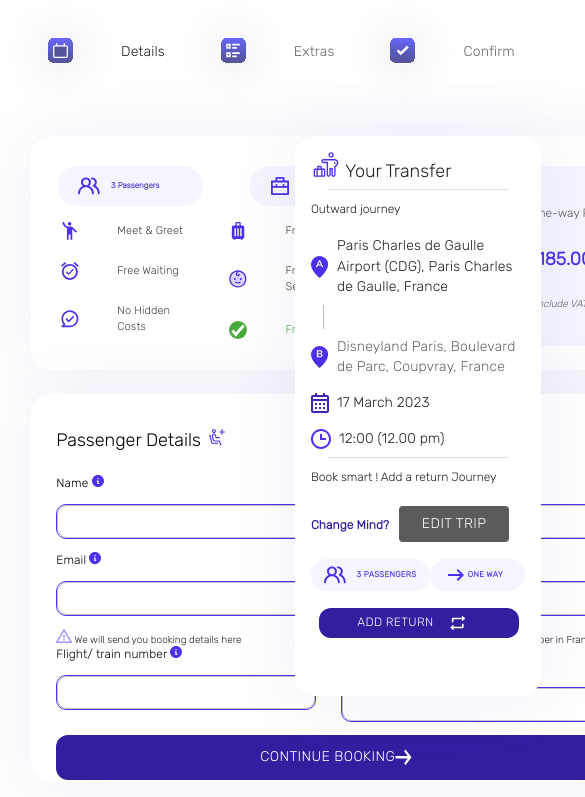
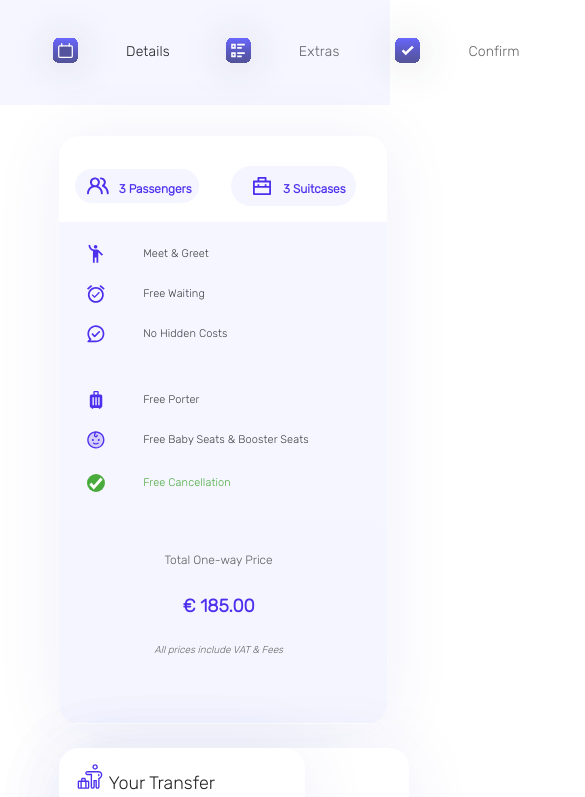
Before and after one commit to issa1997/Paris-flex-dev, a React (Create React App) app in the folder client/: page / in a window 390 px wide. Shown: the top 797 px of the page, 585 px wide, since content can reach past the window. Built offline with nearby package versions, Linux system fonts and the light colour scheme.

Commit message:
responsive changes

```diff
--- a/client/src/components/passenger-detail-summary/index.css
+++ b/client/src/components/passenger-detail-summary/index.css
@@ -43,7 +43,8 @@ font-weight: 700 !important;
 .icon-styles{
   width: 22px !important;
 }
-.text-style {
+.text-styles {
+  font-size: 12px !important;
   margin-left: 5px;
   vertical-align: middle;
   margin-top: 5px;
@@ -99,3 +100,38 @@ font-weight: 700 !important;
   color: #676767;
   font-style: italic;
 }
+@media (max-width: 768px) {
+  .card-styles.css-bhp9pd-MuiPaper-root-MuiCard-root  {
+    width: 300px !important;
+    height: 480px !important;
+    text-align: center;
+  }
+  .price-box {
+    display: inline-block;
+    margin: 0 auto;
+    width: 105%;
+    height:135%;
+    padding: 0;
+  }
+  .list-view-styles{
+    background: #F5F6FF;
+    display: inline-block;
+    margin: 0% auto !important;
+    width: 130% !important;
+    height: 89%;
+  }
+  .passengers{
+    display: inline-block;
+    width: 110px !important;
+    font-size: 11px !important;
+    padding: 7px;
+  }
+  .suitcase{
+    display: inline-block;
+    width: 100px !important;
+    font-size: 11px !important;
+  }
+  .passenger-div-styles{
+    margin-bottom: 5% !important;
+  }
+}
--- a/client/src/components/passenger-detail-summary/index.tsx
+++ b/client/src/components/passenger-detail-summary/index.tsx
@@ -24,17 +24,22 @@ const PassengerDetailSummary: React.FC = () => {
   return (
     <Card className="card-styles">
       <Grid container spacing={3}>
-        <Grid xs={9}>
-          <Badge className="box-styles passengers">
-            <Passengers className="icon-styles"/> <span className="text-style">3 Passengers</span>
-          </Badge>
-          <Badge className="box-styles suitcase">
-            <Suitcase className="icon-styles"/> <span className="text-style">3 Suitcases</span>
-          </Badge>
-          <Grid container spacing={1} className="list-view-styles">
-            <Grid xs={5}>
+        <Grid xs={12} md={9} sm={9}>
+          <div className="passenger-div-styles">
+            <Badge className="box-styles passengers">
+              <Passengers className="icon-styles" />{" "}
+              <span className="text-styles">3 Passengers</span>
+            </Badge>
+            <Badge className="box-styles suitcase">
+              <Suitcase className="icon-styles" />{" "}
+              <span className="text-styles">3 Suitcases</span>
+            </Badge>
+          </div>
+
+          <Grid container spacing={0} className="list-view-styles">
+            <Grid xs={12} md={5} sm={5}>
               <List>
-                <ListItem className='list-spacing'>
+                <ListItem className="list-spacing">
                   <ListItemButton>
                     <ListItemIcon>
                       <MeetNGreet />
@@ -42,7 +47,7 @@ const PassengerDetailSummary: React.FC = () => {
                     <ListItemText primary="Meet & Greet" />
                   </ListItemButton>
                 </ListItem>
-                <ListItem className='list-spacing'>
+                <ListItem className="list-spacing">
                   <ListItemButton>
                     <ListItemIcon>
                       <FreeWaiting />
@@ -50,7 +55,7 @@ const PassengerDetailSummary: React.FC = () => {
                     <ListItemText primary="Free Waiting" />
                   </ListItemButton>
                 </ListItem>
-                <ListItem className='list-spacing'>
+                <ListItem className="list-spacing">
                   <ListItemButton>
                     <ListItemIcon>
                       <HiddenCosts />
@@ -60,9 +65,9 @@ const PassengerDetailSummary: React.FC = () => {
                 </ListItem>
               </List>
             </Grid>
-            <Grid xs={7}>
+            <Grid xs={12} md={7} sm={7}>
               <List>
-                <ListItem className='list-spacing-style'>
+                <ListItem className="list-spacing-style">
                   <ListItemButton>
                     <ListItemIcon>
                       <FreePorter />
@@ -70,7 +75,7 @@ const PassengerDetailSummary: React.FC = () => {
                     <ListItemText primary="Free Porter" />
                   </ListItemButton>
                 </ListItem>
-                <ListItem className='list-spacing-style'>
+                <ListItem className="list-spacing-style">
                   <ListItemButton>
                     <ListItemIcon>
                       <Seats />
@@ -78,7 +83,7 @@ const PassengerDetailSummary: React.FC = () => {
                     <ListItemText primary="Free Baby Seats & Booster Seats" />
                   </ListItemButton>
                 </ListItem>
-                <ListItem className='list-spacing-style'>
+                <ListItem className="list-spacing-style">
                   <ListItemButton sx={{ paddingTop: "0px" }}>
                     <ListItemIcon>
                       <FreeCancel />
@@ -93,7 +98,7 @@ const PassengerDetailSummary: React.FC = () => {
           </Grid>
         </Grid>
 
-        <Grid xs={3}>
+        <Grid xs={12} md={3} sm={3}>
           <Box className="price-box">
             <p className="trip-detail-style">Total One-way Price</p>
             <h4 className="trip-price-style">€ 185.00</h4>
--- a/client/src/components/passenger-details-form/index.css
+++ b/client/src/components/passenger-details-form/index.css
@@ -59,3 +59,28 @@
   line-height: 16px !important;
   color: #000000 !important;
 }
+@media (max-width: 768px) {
+  .passenger-detail-card-style.css-bhp9pd-MuiPaper-root-MuiCard-root {
+    width: 300px !important;
+    height: 700px !important;
+  }
+  .submit-styles.css-1e6y48t-MuiButtonBase-root-MuiButton-root {
+    position: absolute;
+    color: #ffffff;
+    width: 260px !important;
+    height: 45px;
+    background: #341ea0;
+    border-radius: 12px;
+    font-size: 12px !important;
+  }
+  .submit-icon-style{
+    margin: 1% 5% !important;
+    width: 15px;
+  }
+  .warning-text{
+    font-size: 10px;
+    margin: 0;
+    width: 155%;
+  }
+
+}
--- a/client/src/components/passenger-details-form/index.tsx
+++ b/client/src/components/passenger-details-form/index.tsx
@@ -29,7 +29,7 @@ const PassengerDetails: React.FC<{
         </Typography>
         <Box component="form" autoComplete="off">
           <Grid container className="form-styles">
-            <Grid xs={6} md={6} sm={6} columnSpacing={{ xs: 1, sm: 2, md: 3 }}>
+            <Grid xs={12} md={6} sm={6} columnSpacing={{ xs: 1, sm: 2, md: 3 }}>
               <div>
                 <InputLabel>
                   Name{" "}
@@ -47,7 +47,7 @@ const PassengerDetails: React.FC<{
                   </span>
                 </InputLabel>
                 <TextField id="outlined-required" />
-                <p className="warning-text">
+                <p className="warning-text" style={{marginBottom: '6%'}}>
                   <TriangleIcon /> We will send you booking details here
                 </p>
               </div>
@@ -79,12 +79,12 @@ const PassengerDetails: React.FC<{
                   </span>
                 </InputLabel>
                 <TextField id="outlined-required" />
-                <p className="warning-text">
+                <p className="warning-text" style={{marginBottom: '2%'}}>
                   <TriangleIcon /> Please provide us a working phone number in
                   France. We will contact you using WhatsApp
                 </p>
               </div>
-              <div>
+              <div >
                 <InputLabel>
                   Flight/ train from{"  "}
                   <span>
@@ -97,7 +97,7 @@ const PassengerDetails: React.FC<{
           </Grid>
           <Button className="submit-styles" onClick={props.onClick}>
             Continue booking {"  "}
-            <ArrowIcon />
+            <ArrowIcon className="submit-icon-style"/>
           </Button>
         </Box>
       </Card>
--- /dev/null
+++ b/client/src/components/progress-stepper/index.css
@@ -0,0 +1,11 @@
+.stepper-class-style {
+  width: 500px !important;
+  margin: 0 auto;
+}
+
+@media (max-width: 768px) {
+  .stepper-class-style {
+    width: 380px !important;
+    margin: 0 auto;
+  }
+}
--- a/client/src/components/progress-stepper/index.tsx
+++ b/client/src/components/progress-stepper/index.tsx
@@ -4,11 +4,11 @@ import StepLabel from "@mui/material/StepLabel";
 import { ReactComponent as Details } from "../../assets/icons/details.svg";
 import { ReactComponent as Extras } from "../../assets/icons/extras-step.svg";
 import { ReactComponent as Confirm } from "../../assets/icons/confirm.svg";
-
+import './index.css'
 const ProgressStepper: React.FC<{ activeStep: number }> = (props) => {
 
   return (
-    <>
+    <div className="stepper-class-style">
       <Stepper activeStep={props.activeStep}>
         <Step>
           <StepLabel StepIconComponent={Details}>Details</StepLabel>
@@ -20,7 +20,7 @@ const ProgressStepper: React.FC<{ activeStep: number }> = (props) => {
           <StepLabel StepIconComponent={Confirm}>Confirm</StepLabel>
         </Step>
       </Stepper>
-    </>
+    </div>
   );
 };
 
--- /dev/null
+++ b/client/src/pages/home/index.css
@@ -0,0 +1,5 @@
+/* .step-div-styles {
+  background: #f5f6ff;
+  align-items: center;
+  display: flex;
+} */
--- a/client/src/pages/home/index.tsx
+++ b/client/src/pages/home/index.tsx
@@ -6,6 +6,7 @@ import YourTransfer from "../../components/your-transfer";
 import ExtrasComponent from "../../components/extras-component";
 import ProgressStepper from "../../components/progress-stepper";
 import { useState } from "react";
+import "./index.css";
 
 const RenderStepperComponents: React.FC<{
   setActiveStep: React.Dispatch<React.SetStateAction<number>>;
@@ -19,7 +20,7 @@ const RenderStepperComponents: React.FC<{
         />
       );
     case 1:
-      return <ExtrasComponent/>;
+      return <ExtrasComponent />;
   }
   return <></>;
 };
@@ -29,9 +30,13 @@ const Home: React.FC = () => {
 
   return (
     <>
+      <div style={{background: '#F5F6FF'}}>
         <ProgressStepper activeStep={activeStep} />
-      <Grid container spacing={3} style={{ padding: "8%" }}>
-        <Grid item xs={9}>
+      </div>
+
+      <div style={{ width: "1000px", padding: "8% 15%" }}>
+        <Grid container spacing={0}>
+          <Grid item xs={12} md={8} sm={8}>
             <Grid container spacing={3}>
               <Grid item xs={12}>
                 <PassengerDetailSummary />
@@ -44,10 +49,11 @@ const Home: React.FC = () => {
               </Grid>
             </Grid>
           </Grid>
-        <Grid item xs={3}>
+          <Grid item xs={12} md={4} sm={4}>
             <YourTransfer />
           </Grid>
         </Grid>
+      </div>
     </>
   );
 };
```
Lines whose indentation alone changed are shown as unchanged.
